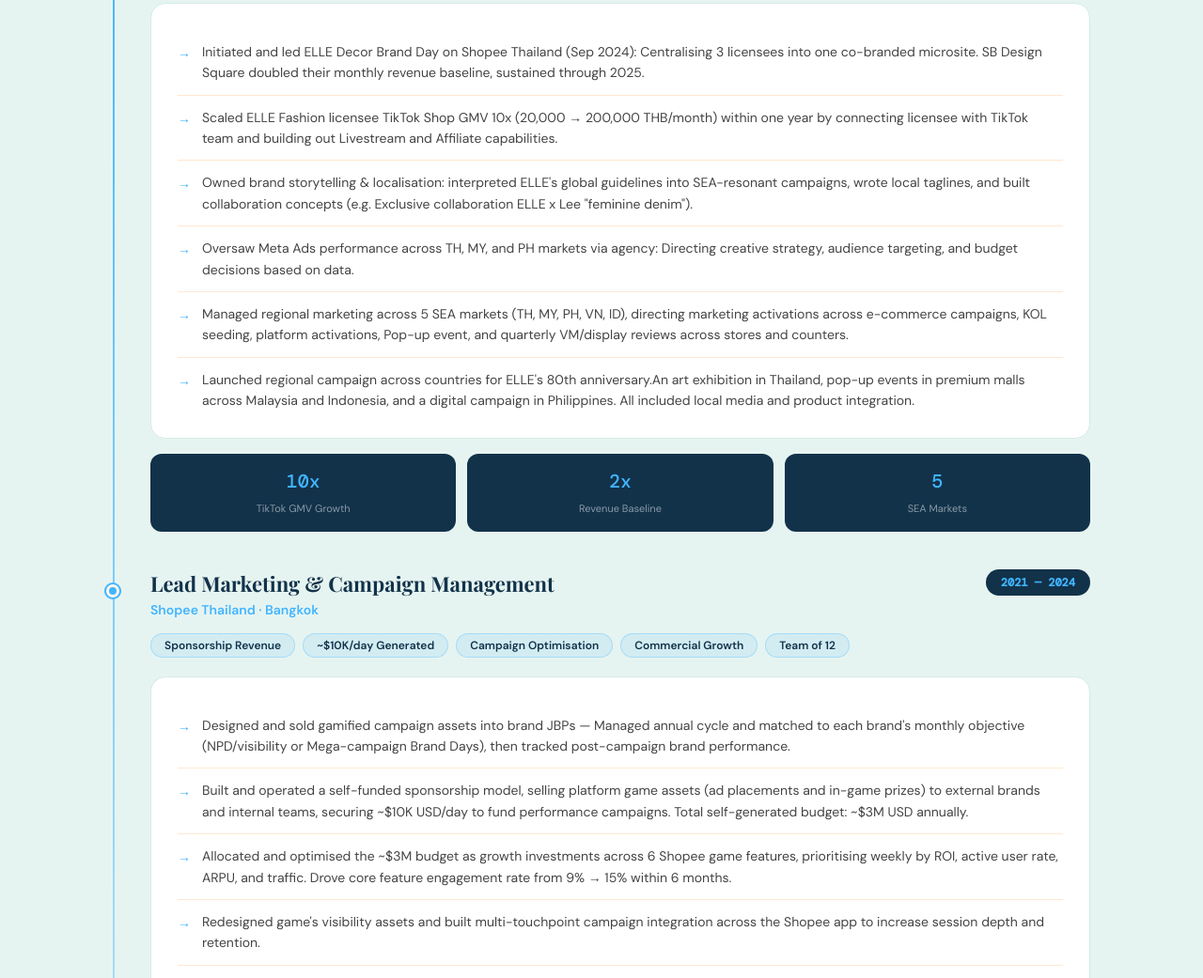
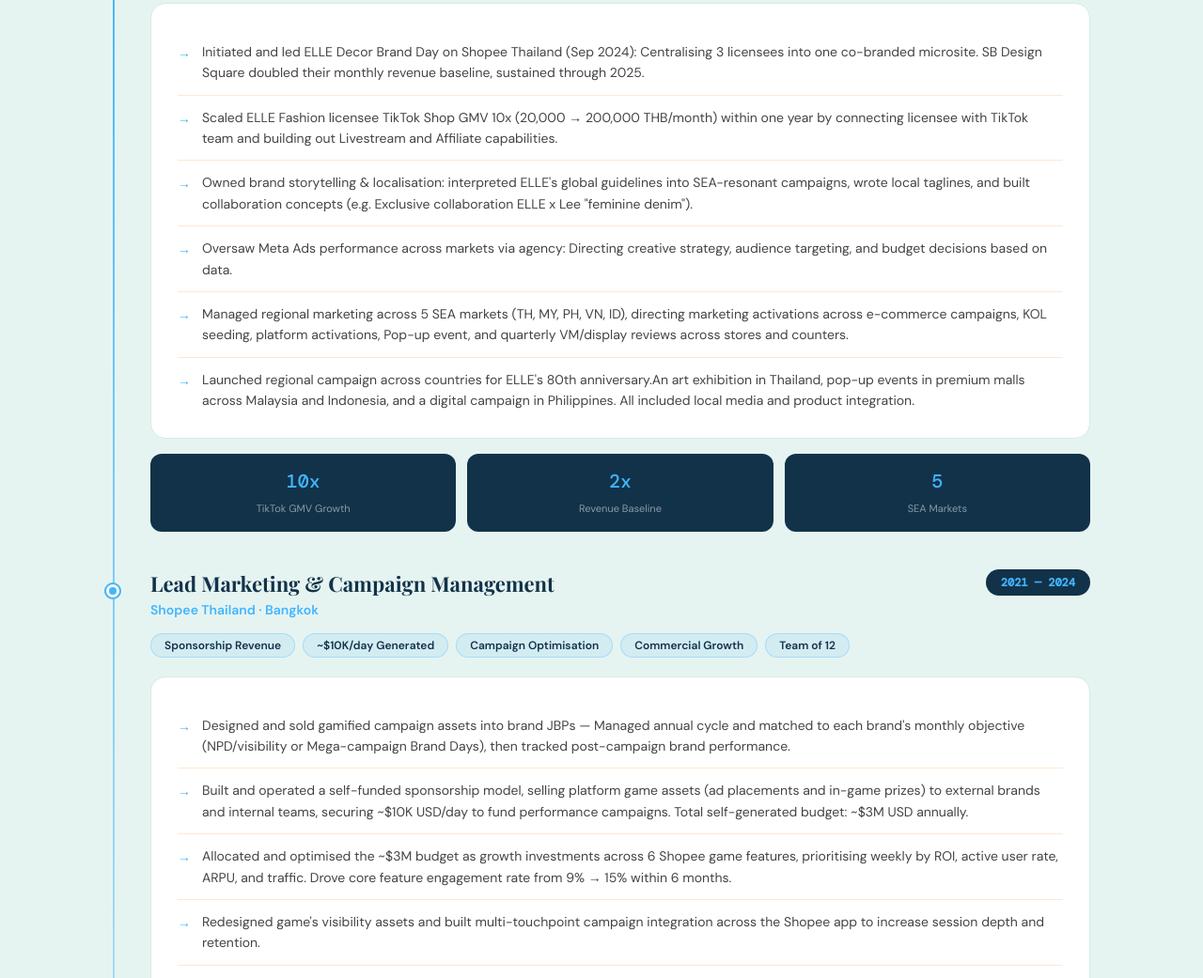
Before and after one commit to sheisnry/Niranya-Portfolio-SEA, a plain HTML site: page index.html in a window 1280 px wide. Shown: the part 3180-4221 px from the top of the page at 94% size. Drawn offline with nearby package versions, Linux system fonts and the light colour scheme.

Commit message:
Update Meta Ads performance description
Removed reference to specific markets in Meta Ads oversight.

```diff
--- a/index.html
+++ b/index.html
@@ -1091,7 +1091,7 @@
           <div class="exp-highlight-item">Initiated and led ELLE Decor Brand Day on Shopee Thailand (Sep 2024): Centralising 3 licensees into one co-branded microsite. SB Design Square doubled their monthly revenue baseline, sustained through 2025.</div>
           <div class="exp-highlight-item">Scaled ELLE Fashion licensee TikTok Shop GMV 10x (20,000 → 200,000 THB/month) within one year by connecting licensee with TikTok team and building out Livestream and Affiliate capabilities.</div>
           <div class="exp-highlight-item">Owned brand storytelling & localisation: interpreted ELLE's global guidelines into SEA-resonant campaigns, wrote local taglines, and built collaboration concepts (e.g. Exclusive collaboration ELLE x Lee "feminine denim").</div>
-          <div class="exp-highlight-item">Oversaw Meta Ads performance across TH, MY, and PH markets via agency: Directing creative strategy, audience targeting, and budget decisions based on data.</div>
+          <div class="exp-highlight-item">Oversaw Meta Ads performance across markets via agency: Directing creative strategy, audience targeting, and budget decisions based on data.</div>
           <div class="exp-highlight-item">Managed regional marketing across 5 SEA markets (TH, MY, PH, VN, ID), directing marketing activations across e-commerce campaigns, KOL seeding, platform activations, Pop-up event, and quarterly VM/display reviews across stores and counters.</div>
           <div class="exp-highlight-item">Launched regional campaign across countries for ELLE's 80th anniversary.An art exhibition in Thailand, pop-up events in premium malls across Malaysia and Indonesia, and a digital campaign
 in Philippines. All included local media and product integration.</div>
```
